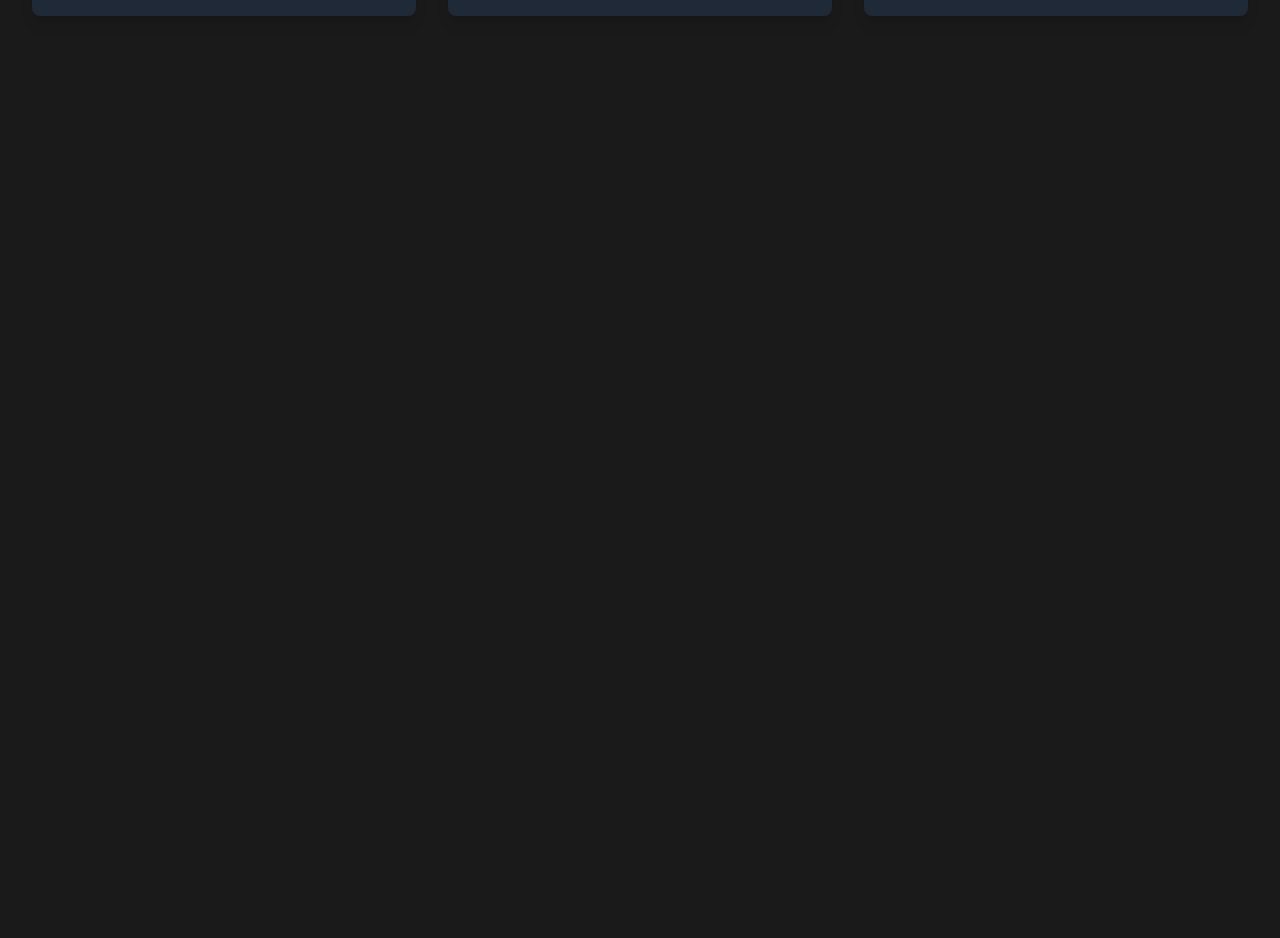
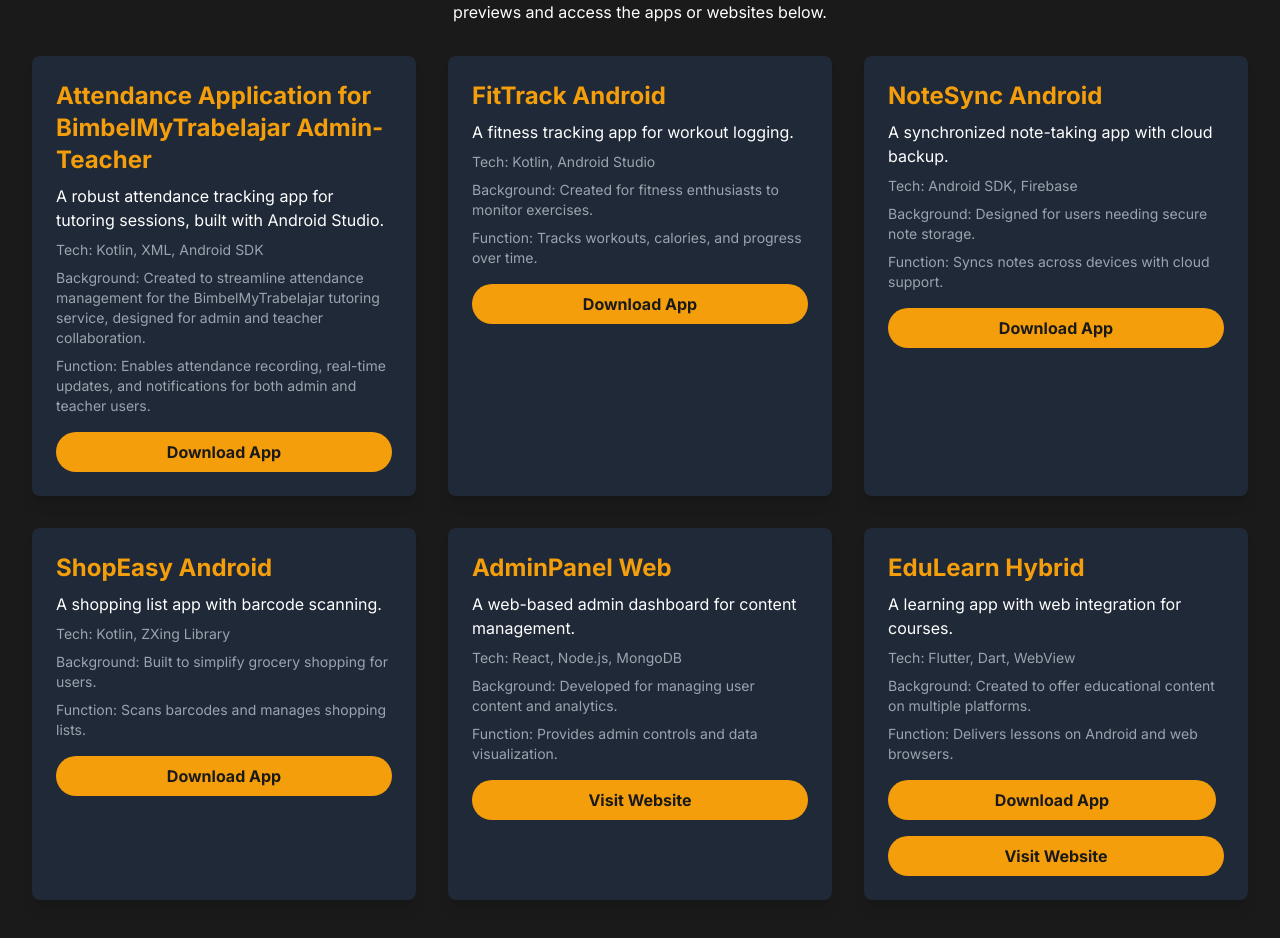
Before and after one commit to Dave-Codder/portofolio, a Next.js app: page /projects in a window 1280 px wide. Shown: the part 328-1266 px from the top of the page. Before the commit the page ends 880 px from the top, so only its background shows below. Built offline with nearby package versions, Linux system fonts and the light colour scheme.

Commit message:
Initial commit

```diff
--- a/app/page.js
+++ b/app/page.js
@@ -12,7 +12,7 @@ export default function Home() {
       className="min-h-screen flex flex-col items-center justify-center bg-gradient-to-br from-primary to-secondary p-8"
     >
       <h1 className="text-5xl font-bold text-white mb-4">
-        Welcome to My Portfolio
+        Welcome to My Portofolio
       </h1>
       <p className="text-xl text-white text-center max-w-2xl">
         My Name Is Daveo Dava Putra, And i live in pangkal pinang, at bangka
--- a/app/projects/page.js
+++ b/app/projects/page.js
@@ -1,20 +1,74 @@
 "use client";
 
 import { motion } from "framer-motion";
+import Link from "next/link";
 
 export default function Projects() {
+  const description = `
+    This section showcases my portfolio of projects, built using a variety of technologies and programming languages.
+    The projects range from Android mobile applications to a web admin panel and a hybrid Flutter app integrated with web features.
+    Each project reflects my skills in developing functional, user-friendly solutions with diverse backgrounds,
+    including personal initiatives and client-based developments. Explore the previews and access the apps or websites below.
+  `;
+
   const projects = [
     {
-      title: "Project Alpha",
-      desc: "A web app built with React and Node.js for seamless user experiences.",
+      title: "Attendance Application for BimbelMyTrabelajar Admin-Teacher",
+      desc: "A robust attendance tracking app for tutoring sessions, built with Android Studio.",
+      tech: "Kotlin, XML, Android SDK",
+      background:
+        "Created to streamline attendance management for the BimbelMyTrabelajar tutoring service, designed for admin and teacher collaboration.",
+      function:
+        "Enables attendance recording, real-time updates, and notifications for both admin and teacher users.",
+      type: "android",
+      downloadLink: "https://direct-link.net/1373399/VrLkLPIjBWtK",
+      image: "/images/Proyek Belajar.png",
     },
     {
-      title: "Project Beta",
-      desc: "A mobile-responsive e-commerce platform with secure payment integration.",
+      title: "FitTrack Android",
+      desc: "A fitness tracking app for workout logging.",
+      tech: "Kotlin, Android Studio",
+      background: "Created for fitness enthusiasts to monitor exercises.",
+      function: "Tracks workouts, calories, and progress over time.",
+      type: "android",
+      downloadLink: "https://example.com/fittrack.apk", // Replace with actual APK URL
     },
     {
-      title: "Project Gamma",
-      desc: "A data visualization dashboard using D3.js and Next.js.",
+      title: "NoteSync Android",
+      desc: "A synchronized note-taking app with cloud backup.",
+      tech: "Android SDK, Firebase",
+      background: "Designed for users needing secure note storage.",
+      function: "Syncs notes across devices with cloud support.",
+      type: "android",
+      downloadLink: "https://example.com/notesync.apk", // Replace with actual APK URL
+    },
+    {
+      title: "ShopEasy Android",
+      desc: "A shopping list app with barcode scanning.",
+      tech: "Kotlin, ZXing Library",
+      background: "Built to simplify grocery shopping for users.",
+      function: "Scans barcodes and manages shopping lists.",
+      type: "android",
+      downloadLink: "https://example.com/shopeasy.apk", // Replace with actual APK URL
+    },
+    {
+      title: "AdminPanel Web",
+      desc: "A web-based admin dashboard for content management.",
+      tech: "React, Node.js, MongoDB",
+      background: "Developed for managing user content and analytics.",
+      function: "Provides admin controls and data visualization.",
+      type: "web",
+      webLink: "https://example.com/adminpanel", // Replace with actual web URL
+    },
+    {
+      title: "EduLearn Hybrid",
+      desc: "A learning app with web integration for courses.",
+      tech: "Flutter, Dart, WebView",
+      background: "Created to offer educational content on multiple platforms.",
+      function: "Delivers lessons on Android and web browsers.",
+      type: "hybrid",
+      downloadLink: "https://example.com/edulearn.apk", // Replace with actual APK URL
+      webLink: "https://example.com/edulearn", // Replace with actual web URL
     },
   ];
 
@@ -23,11 +77,14 @@ export default function Projects() {
       initial={{ opacity: 0 }}
       animate={{ opacity: 1 }}
       transition={{ duration: 0.6 }}
-      className="min-h-screen p-8 bg-primary"
+      className="min-h-screen p-8 bg-primary pb-20" // Added pb-20 for bottom padding
     >
       <h1 className="text-4xl md:text-5xl font-bold text-text mb-12 text-center">
         My Projects
       </h1>
+      <p className="text-text text-center max-w-2xl mx-auto mb-8">
+        {description}
+      </p>
       <div className="max-w-7xl mx-auto grid grid-cols-1 md:grid-cols-2 lg:grid-cols-3 gap-8">
         {projects.map((project, index) => (
           <motion.div
@@ -41,7 +98,58 @@ export default function Projects() {
             <h2 className="text-2xl font-semibold text-secondary mb-2">
               {project.title}
             </h2>
-            <p className="text-text">{project.desc}</p>
+            <p className="text-text mb-2">{project.desc}</p>
+            <p className="text-sm text-gray-400 mb-2">Tech: {project.tech}</p>
+            <p className="text-sm text-gray-400 mb-2">
+              Background: {project.background}
+            </p>
+            <p className="text-sm text-gray-400 mb-2">
+              Function: {project.function}
+            </p>
+            {project.type === "android" && (
+              <Link href={project.downloadLink}>
+                <motion.div
+                  whileHover={{ scale: 1.05 }}
+                  whileTap={{ scale: 0.95 }}
+                  className="mt-4 bg-secondary text-primary px-4 py-2 rounded-full text-center cursor-pointer font-semibold transition-all duration-300 hover:bg-opacity-90"
+                >
+                  Download App
+                </motion.div>
+              </Link>
+            )}
+            {project.type === "web" && (
+              <Link href={project.webLink}>
+                <motion.div
+                  whileHover={{ scale: 1.05 }}
+                  whileTap={{ scale: 0.95 }}
+                  className="mt-4 bg-secondary text-primary px-4 py-2 rounded-full text-center cursor-pointer font-semibold transition-all duration-300 hover:bg-opacity-90"
+                >
+                  Visit Website
+                </motion.div>
+              </Link>
+            )}
+            {project.type === "hybrid" && (
+              <>
+                <Link href={project.downloadLink}>
+                  <motion.div
+                    whileHover={{ scale: 1.05 }}
+                    whileTap={{ scale: 0.95 }}
+                    className="mt-4 bg-secondary text-primary px-4 py-2 rounded-full text-center cursor-pointer font-semibold transition-all duration-300 hover:bg-opacity-90 mr-2"
+                  >
+                    Download App
+                  </motion.div>
+                </Link>
+                <Link href={project.webLink}>
+                  <motion.div
+                    whileHover={{ scale: 1.05 }}
+                    whileTap={{ scale: 0.95 }}
+                    className="mt-4 bg-secondary text-primary px-4 py-2 rounded-full text-center cursor-pointer font-semibold transition-all duration-300 hover:bg-opacity-90"
+                  >
+                    Visit Website
+                  </motion.div>
+                </Link>
+              </>
+            )}
           </motion.div>
         ))}
       </div>
```
Also changed, not shown: app/images/Proyek Belajar.png (added).
